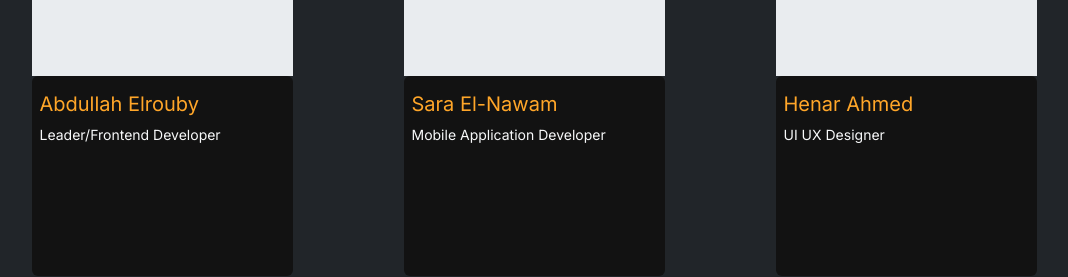
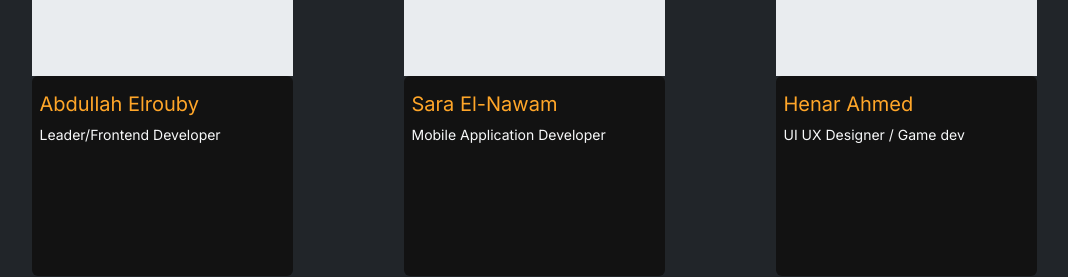
Before and after one commit to AbdullahElrouby750/Lumos, a React (Vite) app: page / in a window 1280 px wide. Shown: the part 2400-2677 px from the top of the page, without its empty margins (94-1162 px from the left). Built offline with nearby package versions, Linux system fonts and the light colour scheme.

Commit message:
edit role for henar

```diff
--- a/src/data/content.js
+++ b/src/data/content.js
@@ -59,7 +59,7 @@ export const siteContent = {
   },
   {
     name: `Henar Ahmed`,
-    role: 'UI UX Designer',
+    role: 'UI UX Designer / Game dev',
   },
   {
     name: `Habiba Elshobky `,
```
